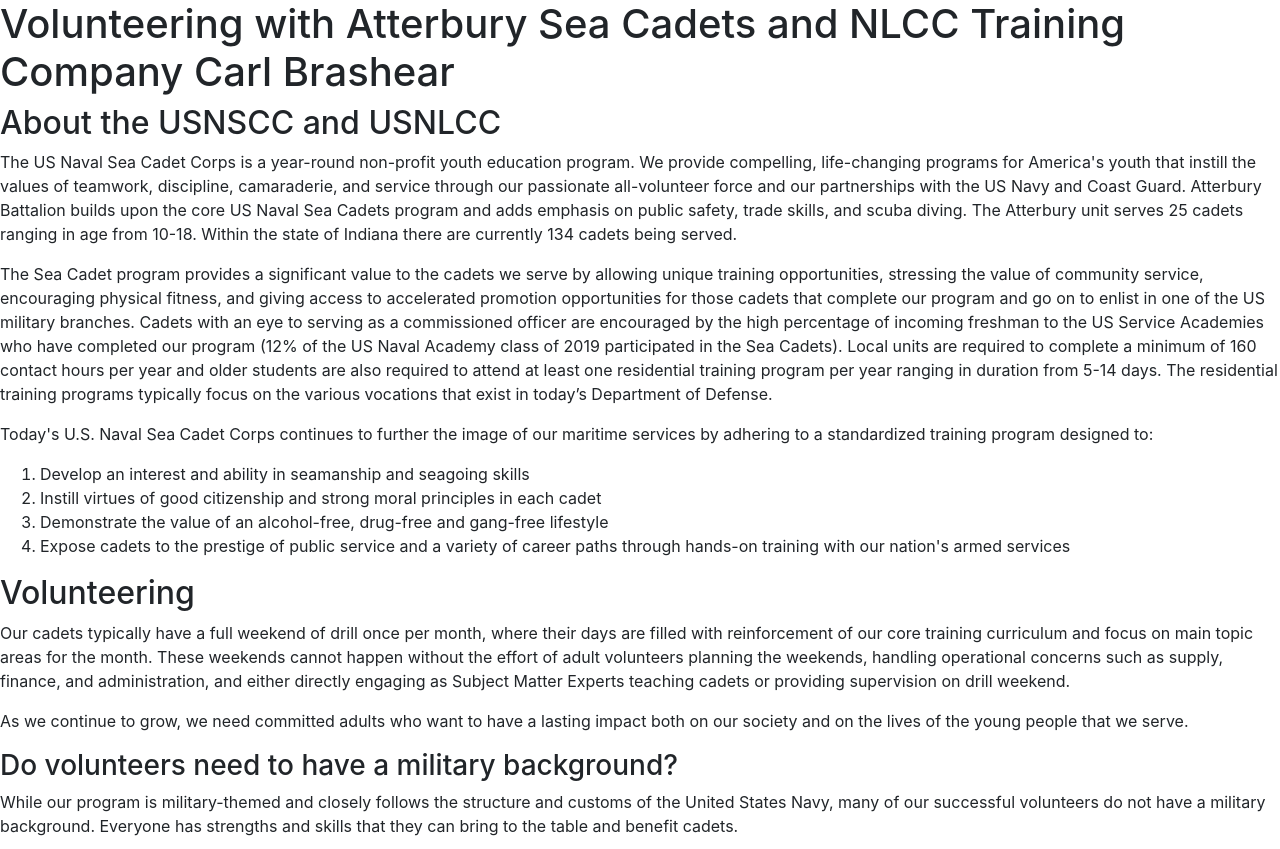
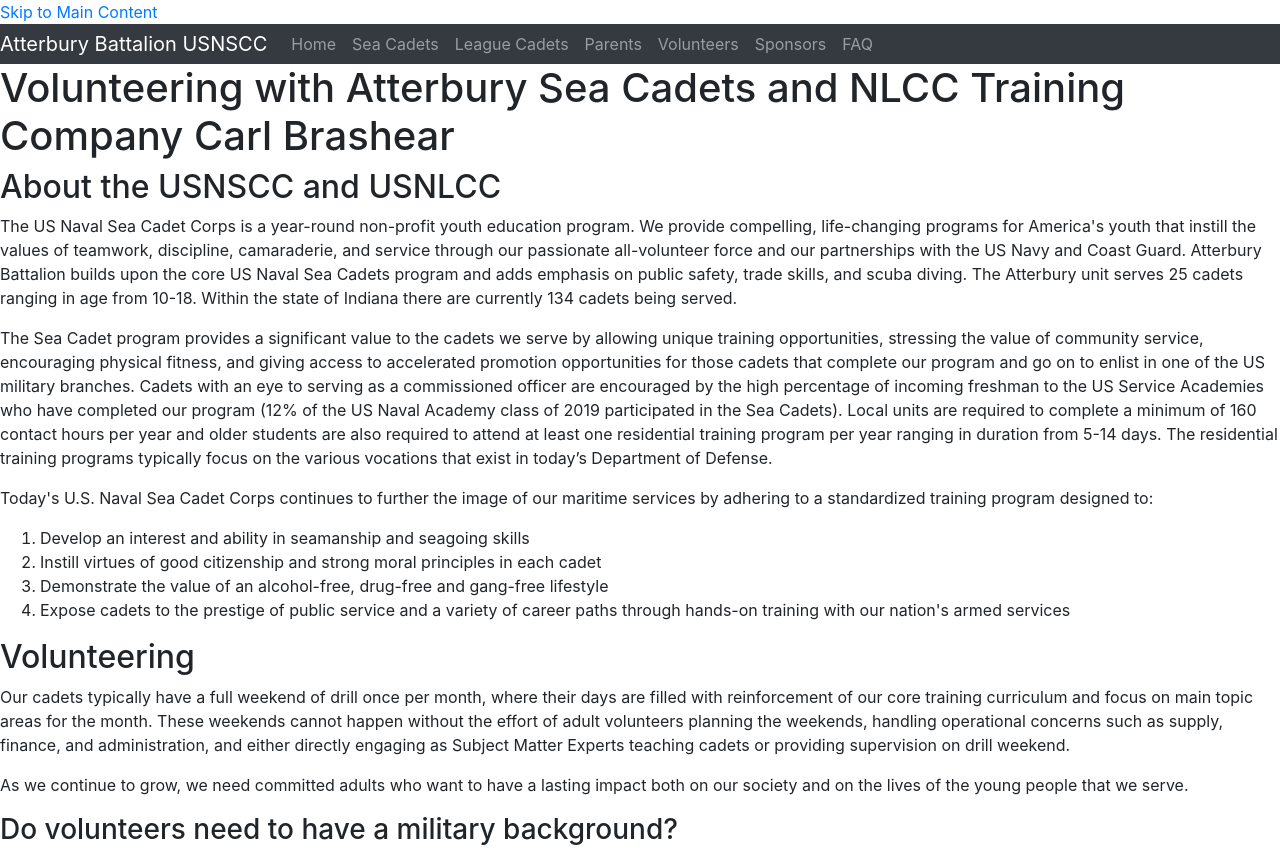
Before and after one commit to kyleburnsdev/atterburyseacadetsorg, a website: page src/volunteering.html in a window 1280 px wide. Shown: the top 849 px of the page. Drawn offline with nearby package versions, Linux system fonts and the light colour scheme.

Commit message:
formatting content for volunteer page

```diff
--- a/src/volunteering.html
+++ b/src/volunteering.html
@@ -10,6 +10,39 @@
     <title>Volunteering with Atterbury Sea Cadets and NLCC Training Company Carl Brashear</title>
   </head>
   <body>
+    <div id="skip"><a href="#main">Skip to Main Content</a></div>
+    <nav class="nav navbar-expand-lg navbar-dark bg-dark">
+      <button class="navbar-toggler" type="button" data-toggle="collapse" data-target="#navbarTogglerDemo01" aria-controls="navbarTogglerDemo01" aria-expanded="false" aria-label="Toggle navigation">
+        <span class="navbar-toggler-icon"></span>
+      </button>
+      <div class="collapse navbar-collapse" id="navbarTogglerDemo01">
+        <a class="navbar-brand" href="#">Atterbury Battalion USNSCC</a>
+        <ul class="navbar-nav mr-auto mt-2 mt-lg-0">
+          <li class="nav-item">
+            <a class="nav-link" href="index.html">Home</a>
+          </li>
+          <li class="nav-item">
+            <a class="nav-link" href="atterbury-battalion-nscc-info.html">Sea Cadets</a>
+          </li>
+          <li class="nav-item">
+            <a class="nav-link" href="tc-carl-brashear-nlcc-info.html">League Cadets</a>
+          </li>
+          <li class="nav-item">
+            <a class="nav-link" href="parents.html">Parents</a>
+          </li>
+          <li class="nav-item">
+            <a class="nav-link" href="volunteering.html">Volunteers</a>
+          </li>
+          <li class="nav-item">
+            <a class="nav-link" href="sponsors.html">Sponsors</a>
+          </li>
+          <li class="nav-item">
+            <a class="nav-link" href="faq.html">FAQ</a>
+          </li>
+        </ul>
+      </div>
+    </nav>
+    <main id="main" role="main">
     <h1>Volunteering with Atterbury Sea Cadets and NLCC Training Company Carl Brashear</h1>
     <h2>About the USNSCC and USNLCC</h2>
     <p>The US Naval Sea Cadet Corps is a year-round non-profit youth education program.  We provide compelling, life-changing programs for America's youth that instill the values of teamwork, discipline, camaraderie, and service through our passionate all-volunteer force and our partnerships with the US Navy and Coast Guard.  Atterbury Battalion builds upon the core US Naval Sea Cadets program and adds emphasis on public safety, trade skills, and scuba diving. The Atterbury unit serves 25 cadets ranging in age from 10-18. Within the state of Indiana there are currently 134 cadets being served.</p>
@@ -50,6 +83,20 @@
     </p>
     <h3>I want to volunteer. What now?</h3>
     <p>If you are ready to become part of our team of volunteers, please send an email to Atterbury Battalion’s Commanding Officer, LTjg Kyle Burns, at <a href="mailto:co@atterburyseacadets.org">co@atterburyseacadets.org</a>.</p>
+    <section class="container-fluid text-center py-4 mt-4" id="contact">
+      <h2 class="display-4 pb-4 my-4">Get in touch with us today!</h2>
+      <p class="lead pb-3">Send us a message and we will get back to you as soon as possible.</p>
+      <a href="mailto:co@atterburyseacadets.org" class="btn btn-primary btn-lg mb-4" role="button">Contact us</a>
+    </section>
+    <footer class="py-3 bg-light">
+      <div class="container">
+         <p class="text-center">Copyright &copy; Atterbury Battalion USNSCC Inc 2020</p>
+      </div>
+      <div class="container text-center">
+        <a href="https://www.seacadets.org"><img alt="NSCC Logo" src="img/NSCC-Logo-with-crest-and-slogan-HORIZONTAL.png" height="50"></a>
+      </div>
+   </footer>
+  </main>
     <!-- Optional JavaScript -->
     <!-- jQuery first, then Popper.js, then Bootstrap JS -->
     <script src="https://code.jquery.com/jquery-3.5.1.slim.min.js" integrity="sha384-DfXdz2htPH0lsSSs5nCTpuj/zy4C+OGpamoFVy38MVBnE+IbbVYUew+OrCXaRkfj" crossorigin="anonymous"></script>
```
